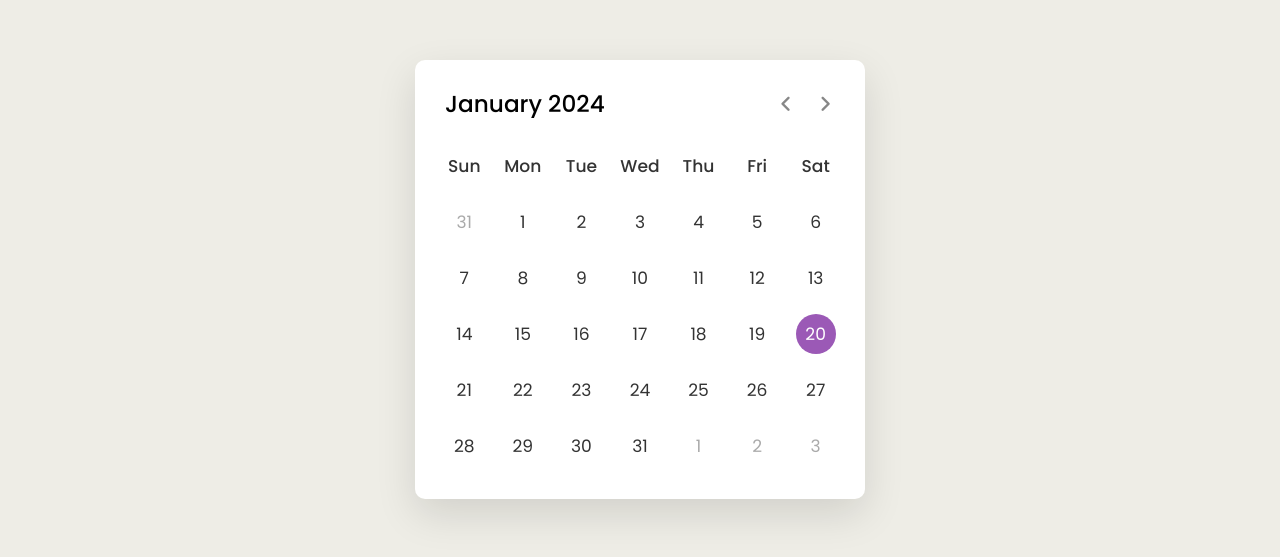
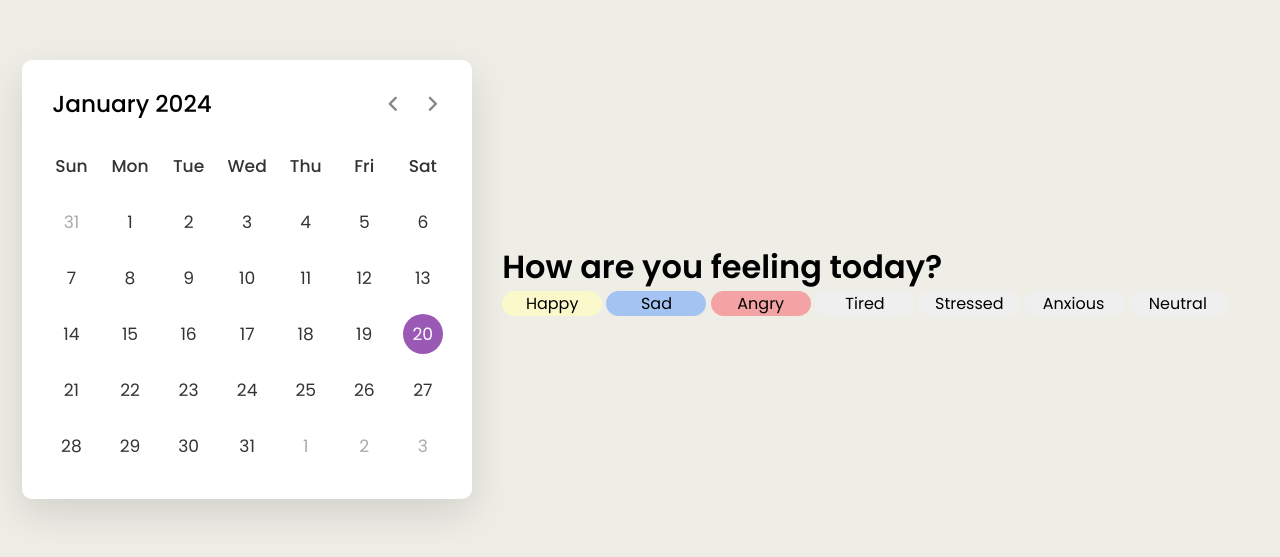
Before and after one commit to levxxvi/nwHacks2024, a plain HTML site: page HTML/calendar.html in a window 1280 px wide. Shown: the part 121-678 px from the top of the page. Drawn offline with nearby package versions, Linux system fonts and the light colour scheme.

Commit message:
Create mood buttons

```diff
--- a/HTML/calendar.html
+++ b/HTML/calendar.html
@@ -14,6 +14,7 @@
 </head>
 
 <body>
+
     <!-- From https://www.codingnepalweb.com/dynamic-calendar-html-css-javascript/ -->
     <div class="wrapper">
         <header>
@@ -37,13 +38,22 @@
         </div>
     </div>
 
-</body>
-
-</html>
+    <div class="mood-selector">
+        <h1>How are you feeling today?</h1>
+        <div class="mood-buttons">
+            <button class="mood-button" id="happy" onclick="happy()">Happy</button>
+            <button class="mood-button" id="sad" onclick="sad()">Sad</button>
+            <button class="mood-button" id="angry" onclick="angry()">Angry</button>
+            <button class="mood-button" id="tired" onclick="tired()">Tired</button>
+            <button class="mood-button" id="stressed" onclick="stressed()">Stressed</button>
+            <button class="mood-button" id="anxious" onclick="anxious()">Anxious</button>
+            <button class="mood-button" id="neutral" onclick="neutral()">Neutral</button>
+        </div>
+    </div>
 
 
-<script type="module">
-    // Import the functions you need from the SDKs you need
+    <script type="module">
+        // Import the functions you need from the SDKs you need
   import { initializeApp } from "https://www.gstatic.com/firebasejs/10.7.2/firebase-app.js";
   import { getAnalytics } from "https://www.gstatic.com/firebasejs/10.7.2/firebase-analytics.js";
   // TODO: Add SDKs for Firebase products that you want to use
@@ -64,7 +74,7 @@
   // Initialize Firebase
   const app = initializeApp(firebaseConfig);
   const analytics = getAnalytics(app);
-</script>
+    </script>
 </body>
 
 </html>
--- a/css/calendar.css
+++ b/css/calendar.css
@@ -16,10 +16,10 @@ body {
     justify-content: center;
     min-height: 100vh;
     background: #eeede6;
+    font-family: 'Poppins', sans-serif;
 }
 
 .wrapper {
-
     width: 450px;
     background: #fff;
     border-radius: 10px;
@@ -123,3 +123,44 @@ header .current-date {
 .days li:not(.active):hover::before {
     background: #f2f2f2;
 }
+
+.mood-selector {
+    float: right;
+    padding: 15px 30px;
+}
+
+.mood-button {
+    border-radius: 20px;
+    transition-duration: 4ms;
+    font-size: 16px;
+    cursor: pointer;
+    width: 100px;
+    border: none;
+}
+
+#happy {
+    background-color: #FBF8CC;
+}
+
+#happy:hover {
+    background-color: white;
+    border: 2px solid #FBF8CC;
+}
+
+#sad {
+    background-color: #A3C4F3;
+}
+
+#sad:hover {
+    background-color: white;
+    border: 2px solid #A3C4F3;
+}
+
+#angry {
+    background-color: #F3A3A3;
+}
+
+#angry:hover {
+    background-color: white;
+    border: 2px solid #F3A3A3;
+}
--- a/scripts/calendar.js
+++ b/scripts/calendar.js
@@ -55,3 +55,15 @@ prevNextIcon.forEach(icon => { // getting prev and next icons
         renderCalendar(); // calling renderCalendar function
     });
 });
+
+function happy() {
+    console.log("happy");
+    window.getComputedStyle(
+        document.querySelector('.active'), ':before'
+    ).getPropertyValue('background-color');
+    document.getElementsByClassName("active").background = "#FBF8CC";
+}
+
+// getDataFromDatabase() async {
+
+// }
```
